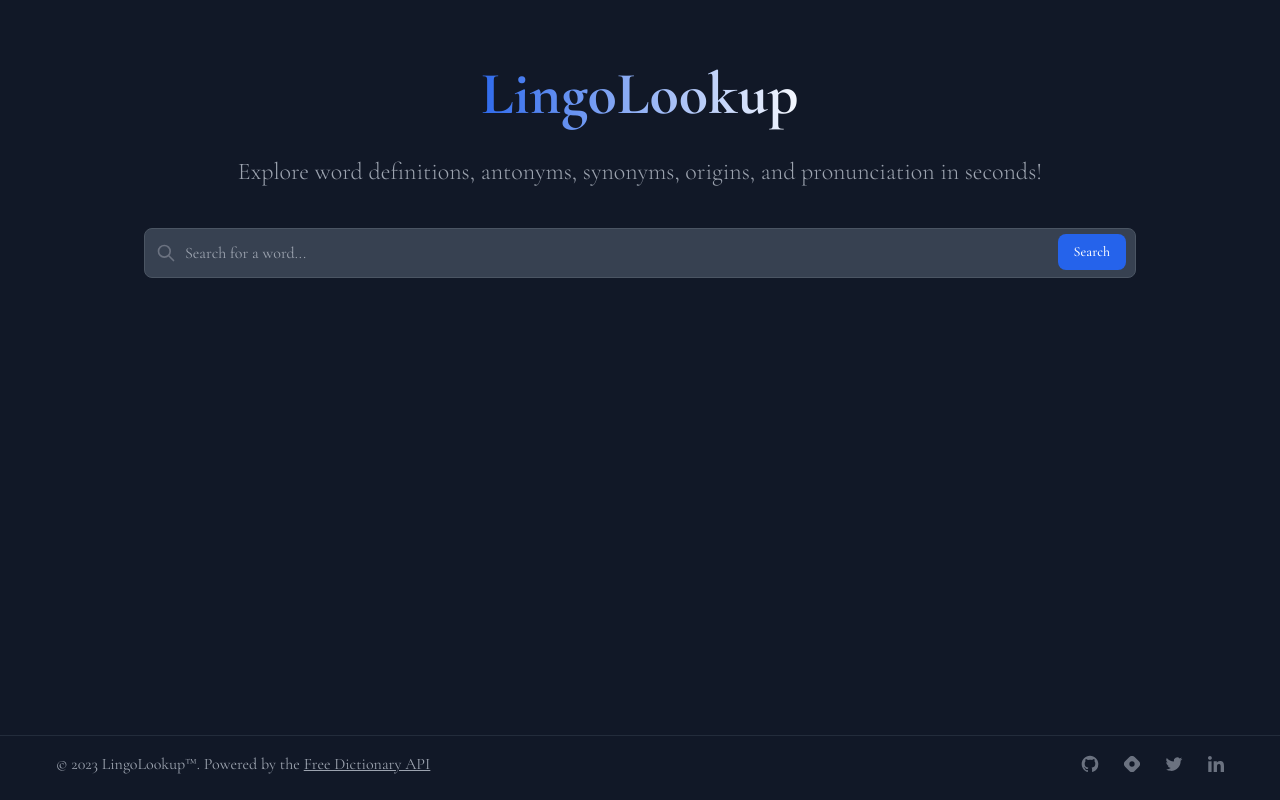
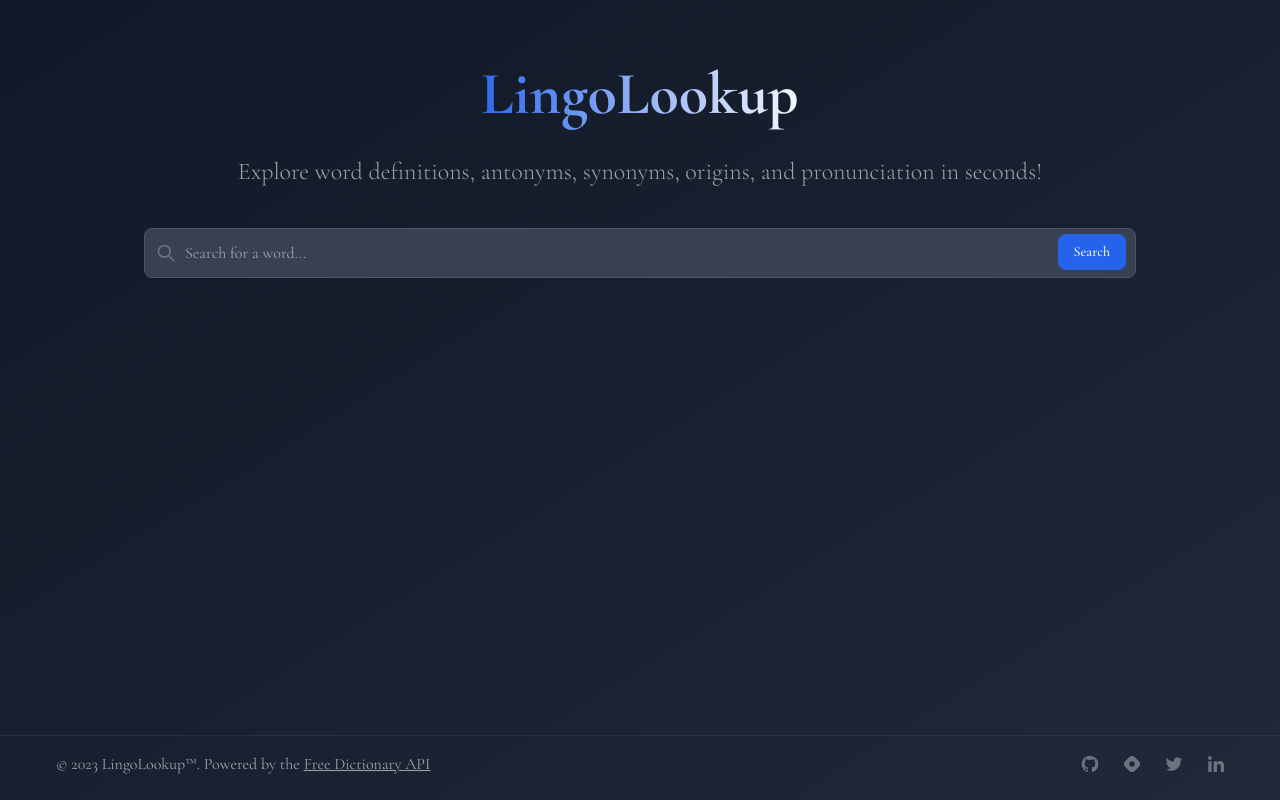
Before and after one commit to jeremy0x/lingo-lookup, a React (Vite) app: page / in a window 1280 px wide. Built offline with nearby package versions, Linux system fonts and the light colour scheme.

Commit message:
style: change bg-color to gradient btw gray-900 & gray-800

```diff
--- a/src/App.tsx
+++ b/src/App.tsx
@@ -5,7 +5,7 @@
 
 function App() {
   return (
-    <div className='relative flex min-h-screen flex-col bg-gray-900 text-white'>
+    <div className='relative flex min-h-screen flex-col0 bg-gradient-to-br from-gray-900 to-gray-800 text-white'>
       <div className='container mx-auto'>
         <Header />
         <Main />
```
